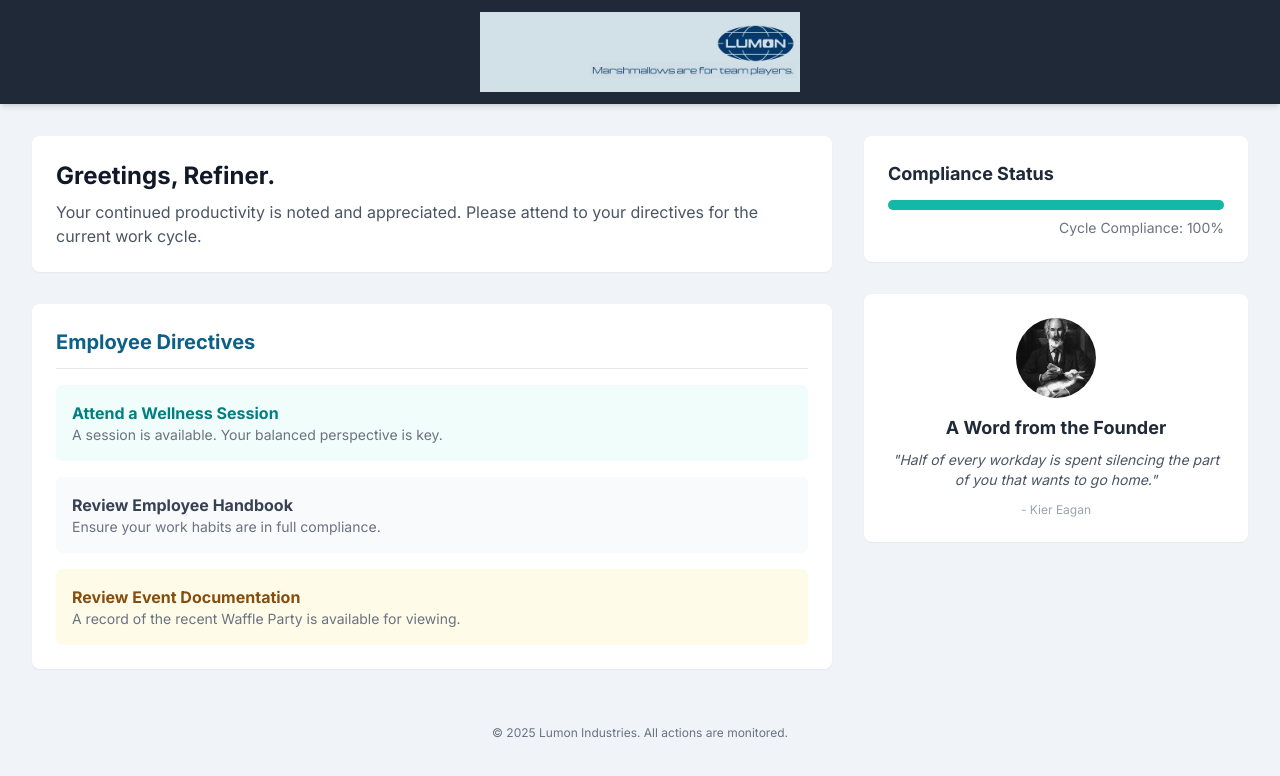
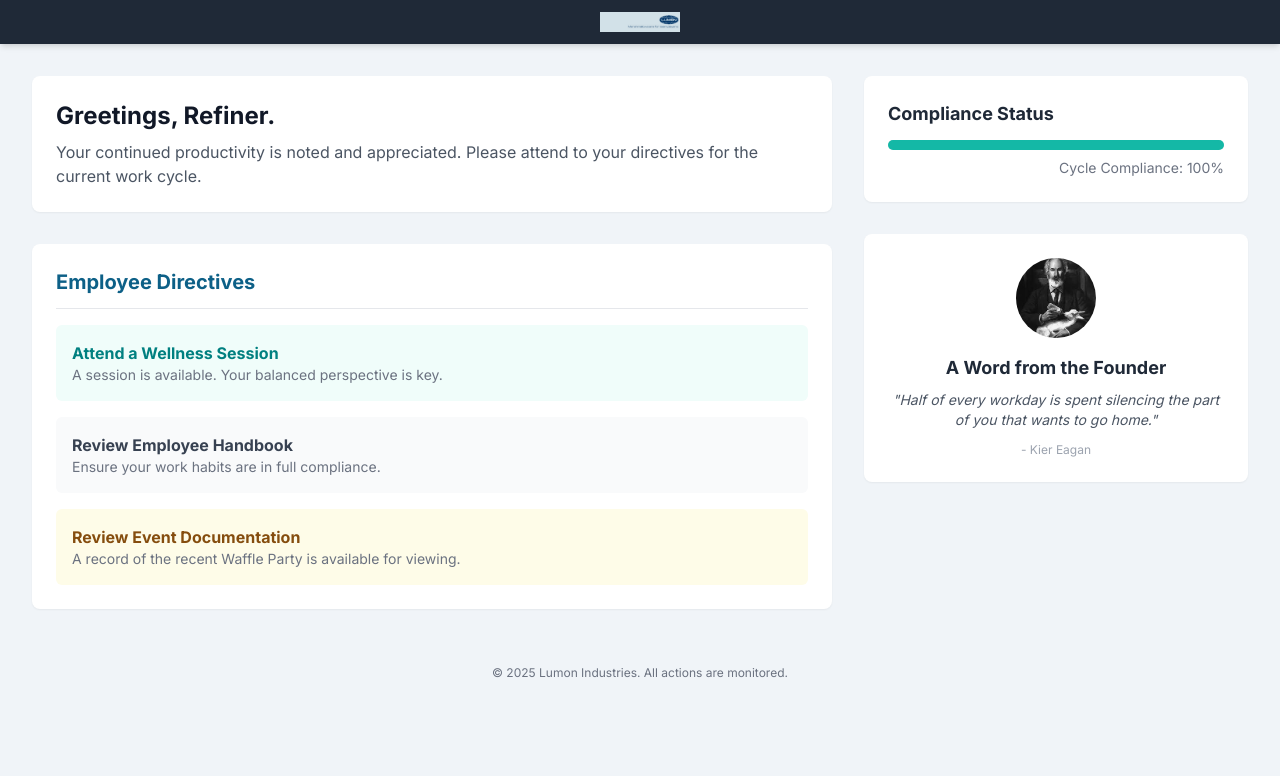
Before and after one commit to theorybuster1225/corgi-king-engineer, a plain HTML site: page intranet.html in a window 1280 px wide. Drawn offline with nearby package versions, Linux system fonts and the light colour scheme.

Commit message:
Update intranet.html

```diff
--- a/intranet.html
+++ b/intranet.html
@@ -22,7 +22,7 @@
 
     <header class="lumon-header shadow-md">
         <div class="max-w-7xl mx-auto py-3 px-4 sm:px-6 lg:px-8">
-            <div class="w-80 mx-auto">
+            <div class="w-20 mx-auto">
                 <img src="lumon_logo_banner.png" alt="Lumon Industries" class="w-full h-auto">
             </div>
         </div>
```
